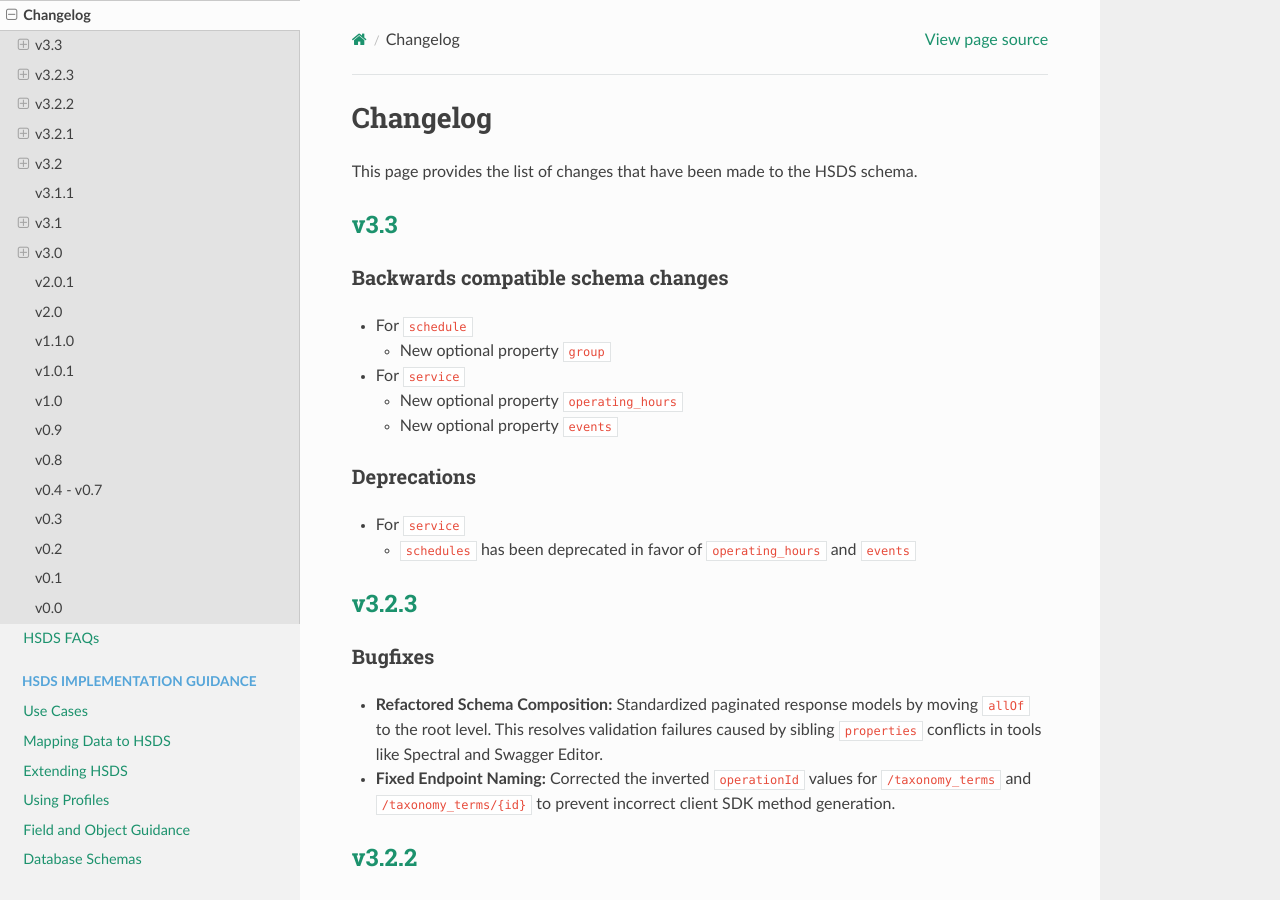
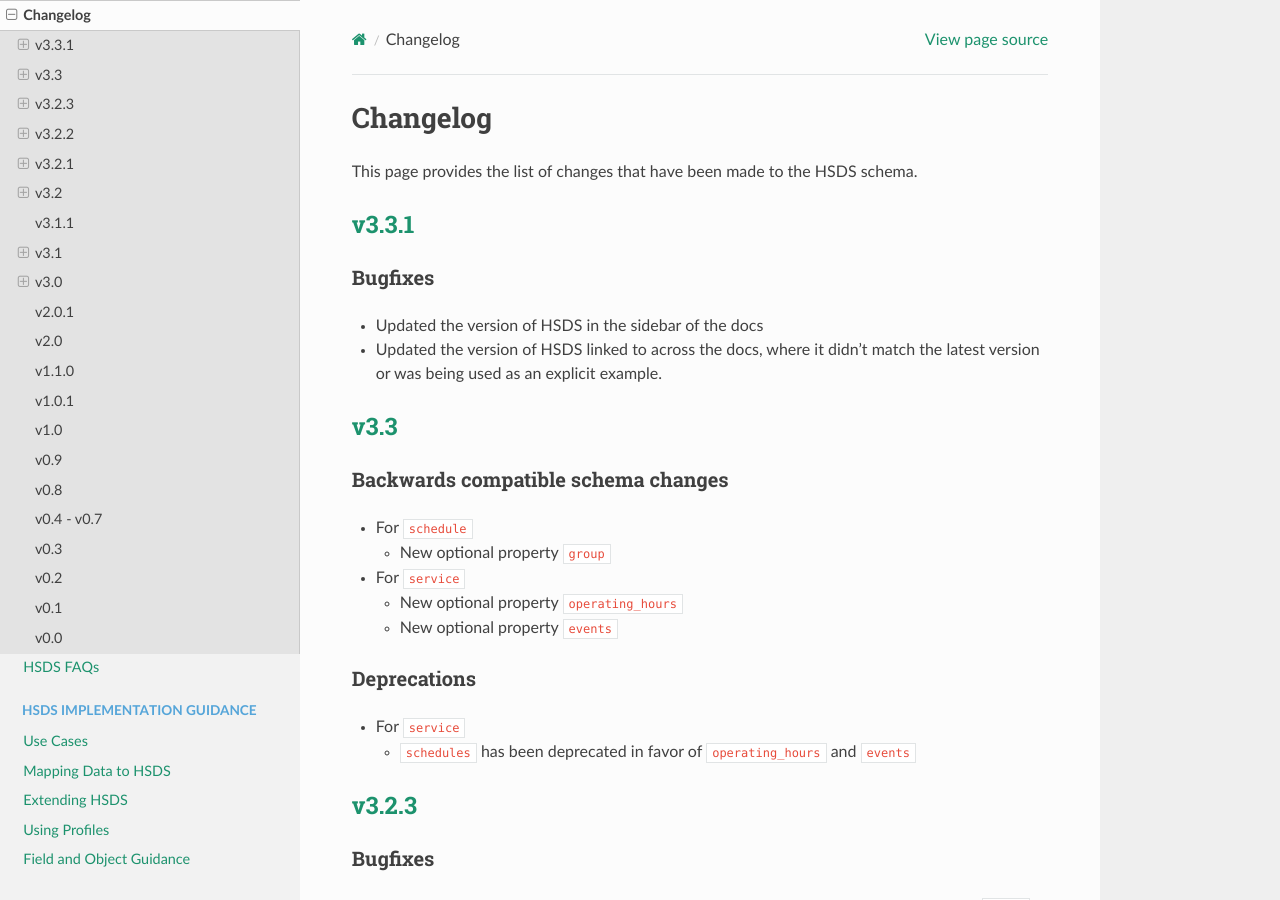
Before and after one commit to openreferral/specification, a Sphinx documentation site: the page built from docs/hsds/changelog.md, in a window 1280 px wide and 900 px high. Built offline with Sphinx 7.4.7 and the Read the Docs theme 3.1.0, drawn with Linux system fonts in a browser that asks for light colours; comment, search, counter and statistics services are not loaded.

Commit message:
docs: changelog
Updated the changelog by pre-empting a 3.3.1 release.

A PATCH release is necessary because the bugfixes comprise changes to
normative documentation. The changes themselves are not normative and
consist of updating links, however this is considered best practice.

```diff
--- a/docs/hsds/changelog.md
+++ b/docs/hsds/changelog.md
@@ -2,6 +2,13 @@ Changelog
 =========
 
 This page provides the list of changes that have been made to the HSDS schema.
+
+## [v3.3.1](https://github.com/openreferral/specification/releases/tag/v3.3.1)
+
+### Bugfixes
+
+* Updated the version of HSDS in the sidebar of the docs
+* Updated the version of HSDS linked to across the docs, where it didn't match the latest version or was being used as an explicit example.
 
 ## [v3.3](https://github.com/openreferral/specification/releases/tag/v3.3)
 
```
